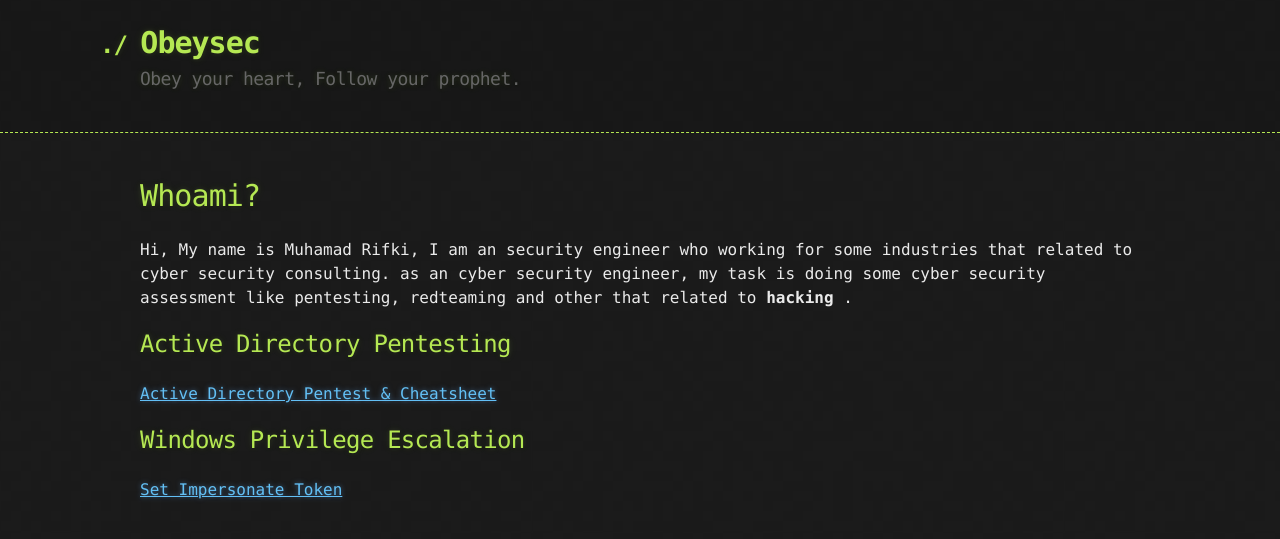
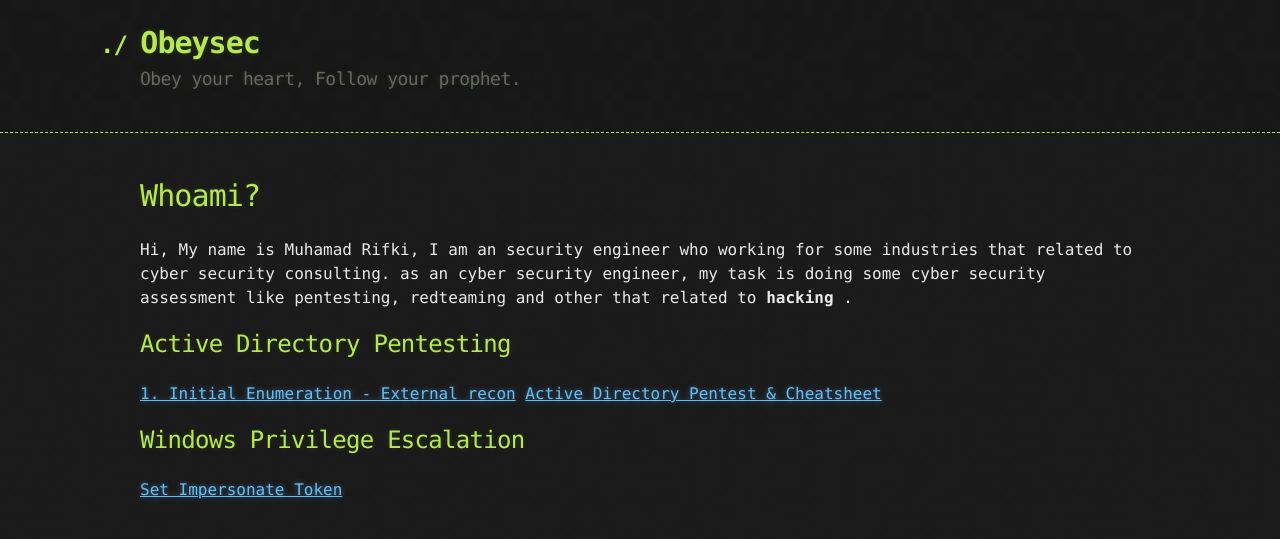
Before and after one commit to sahabrifki/sahabrifki.github.io, a Jekyll site: the page built from index.md, in a window 1280 px wide. Shown: the top 539 px of the page. Built offline with Jekyll 4.4.1, drawn with Linux system fonts in a browser that asks for light colours; our own code applies the rules of GitHub Pages for plain Markdown files.

Commit message:
Update index.md

```diff
--- a/index.md
+++ b/index.md
@@ -8,6 +8,7 @@ Hi, My name is Muhamad Rifki, I am an security engineer who working for some ind
 
 
 ## Active Directory Pentesting
+[1. Initial Enumeration - External recon](./Active Directory Exploitation/ExternalRecon)
 [Active Directory Pentest & Cheatsheet](./Cheatsheet.md)
 
 ## Windows Privilege Escalation
```
